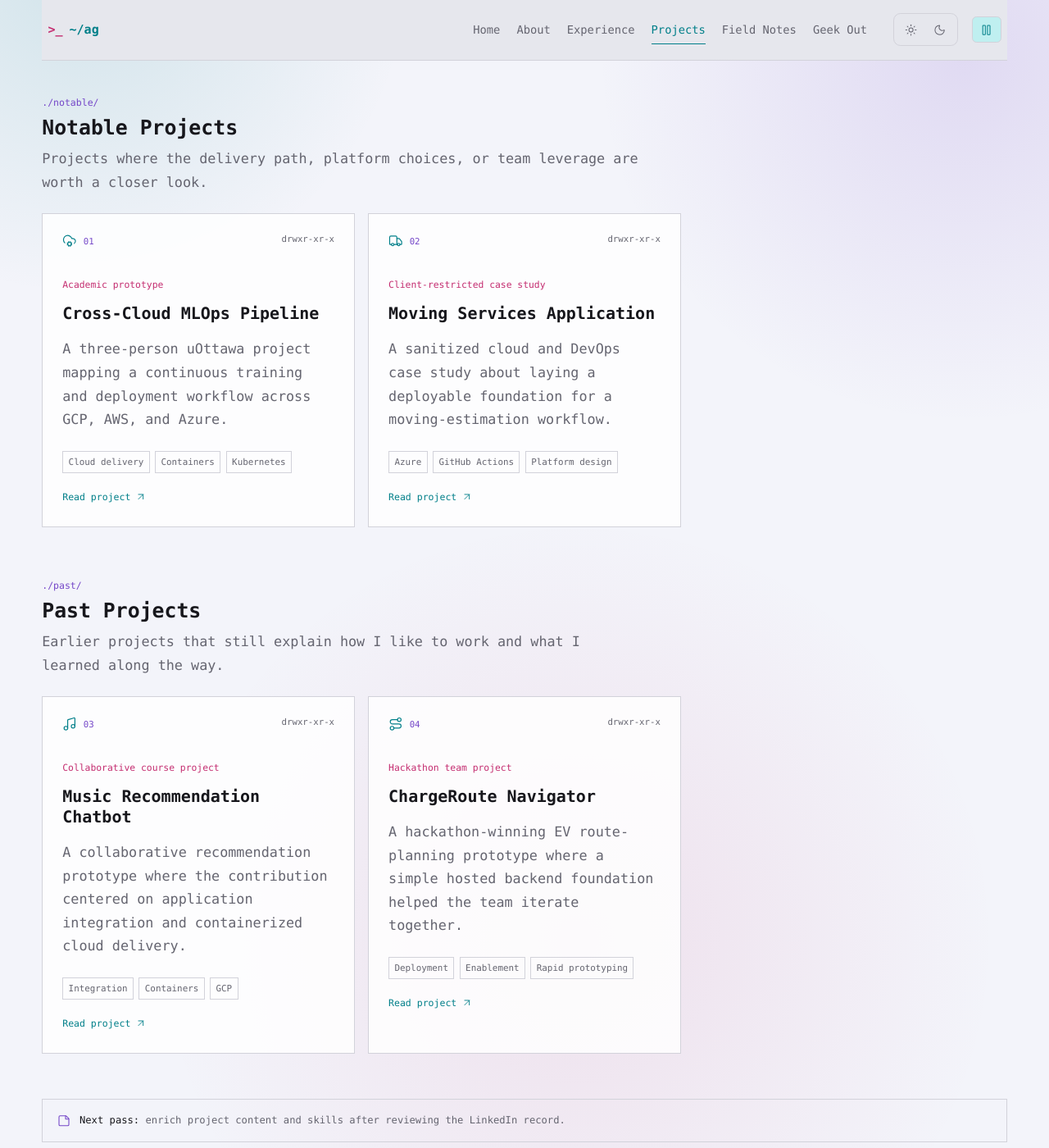
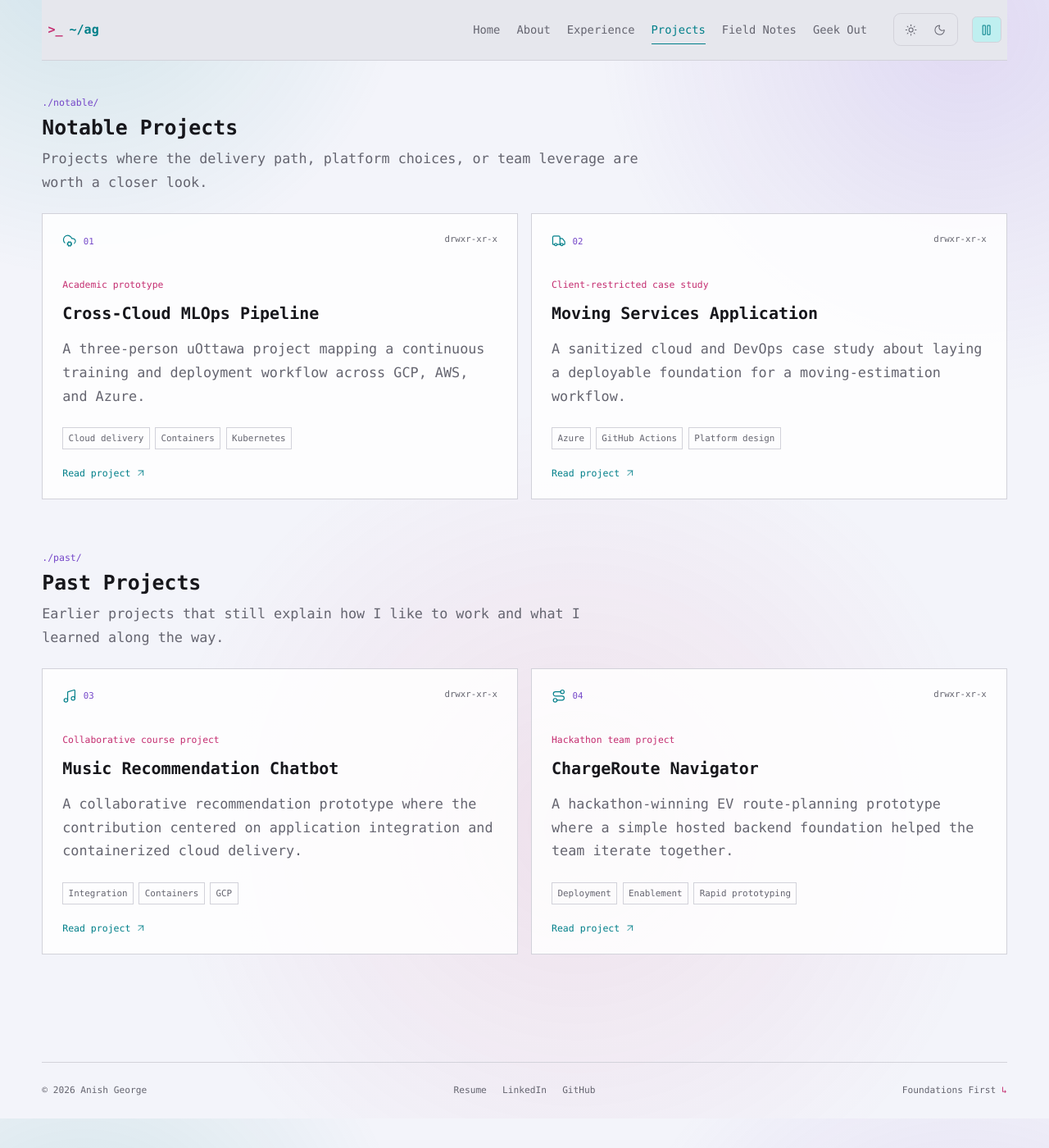
Before and after one commit to ANISHG-26/ANISHG-26.github.io, a Jekyll site: the page built from projects.html, in a window 1280 px wide and 1400 px high, scrolled down 256 px. Shown: the whole window at 82% size. Built offline with Jekyll 4.4.1, drawn with Linux system fonts in a browser that asks for light colours; nearby versions of some CDN libraries.

Commit message:
refine: align project card layout

```diff
--- a/assets/css/portfolio.css
+++ b/assets/css/portfolio.css
@@ -169,17 +169,16 @@
 .principle-card p, .project-card p, .geek-card p { color: var(--muted-foreground); margin-bottom: 0; }
 .projects-section { padding-bottom: 3.2rem; }
 .projects-section + .projects-section { padding-top: .8rem; }
+.projects-section .project-grid { grid-template-columns: repeat(2, minmax(0, 1fr)); }
 .section-heading { margin-bottom: 1.5rem; }
 .section-heading h2 { margin-bottom: .45rem; font-size: 1.55rem; }
 .section-heading > p:last-child { max-width: 46rem; margin: 0; color: var(--muted-foreground); }
 .section-kicker { margin: 0 0 .55rem; color: var(--purple); font: .72rem var(--font-code); }
-.project-card { display: block; color: inherit; text-decoration: none; transition: border-color .2s, background .2s, transform .2s; }
+.project-card { display: flex; flex-direction: column; color: inherit; text-decoration: none; transition: border-color .2s, background .2s, transform .2s; }
 .project-card:hover, .project-card:focus-visible { border-color: var(--cyan); background: var(--surface); transform: translateY(-.15rem); }
-.project-card-link { display: inline-flex; align-items: center; gap: .35rem; margin-top: 1.35rem; color: var(--cyan); font: .72rem var(--font-code); }
+.project-card-link { display: inline-flex; align-items: center; gap: .35rem; margin-top: auto; padding-top: 1.35rem; color: var(--cyan); font: .72rem var(--font-code); }
 .project-card-link svg { width: .85rem; height: .85rem; }
 .projects-note { display: flex; align-items: center; gap: .7rem; margin-top: .2rem; padding: 1rem 1.1rem; border: 1px solid var(--border); color: var(--muted-foreground); font: .76rem/1.6 var(--font-code); }
-.projects-note svg { flex: 0 0 auto; width: 1rem; color: var(--purple); }
-.projects-note strong { color: var(--foreground); font-weight: 400; }
 .principle-card p, .journey-file p:last-child { text-align: justify; text-justify: inter-word; text-align-last: left; }
 .principle-cyan, .geek-car { border-top: 2px solid var(--cyan); }
 .principle-cyan > span, .geek-car > span, .geek-car > svg { color: var(--cyan); }
@@ -327,7 +326,7 @@
   .about-profile-terminal { grid-template-columns: 1fr; }
   .about-profile-terminal > .terminal-window-bar { grid-column: auto; }
   .about-profile-output { border-top: 1px solid var(--border); border-left: 0; }
-  .principles-grid, .project-grid, .geek-grid { grid-template-columns: 1fr; }
+  .principles-grid, .project-grid, .geek-grid, .projects-section .project-grid { grid-template-columns: 1fr; }
   .skills-tree { gap: 1rem; }
   .section-heading-row { display: block; }
   .directory-list a { grid-template-columns: 1.5rem 11rem 1fr auto; gap: .7rem; }
--- a/projects.html
+++ b/projects.html
@@ -43,5 +43,3 @@
     {% endfor %}
   </div>
 </section>
-
-<aside class="projects-note"><i data-lucide="sticky-note" aria-hidden="true"></i><span><strong>Next pass:</strong> enrich project content and skills after reviewing the LinkedIn record.</span></aside>
```
